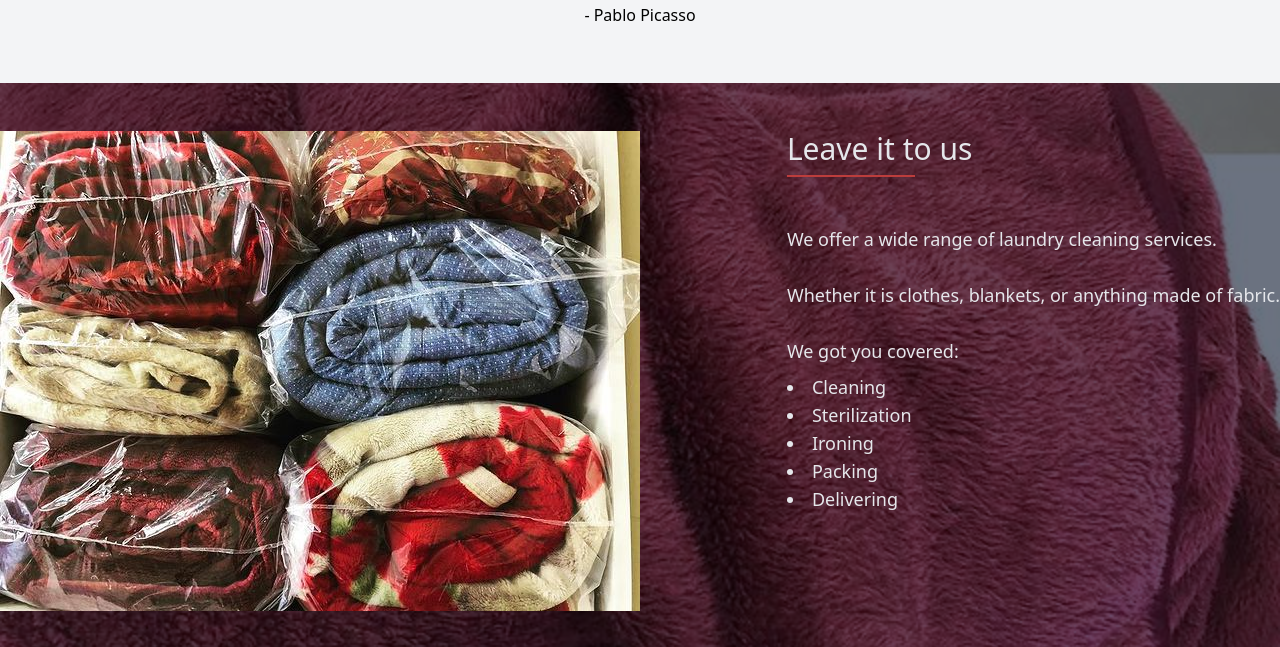
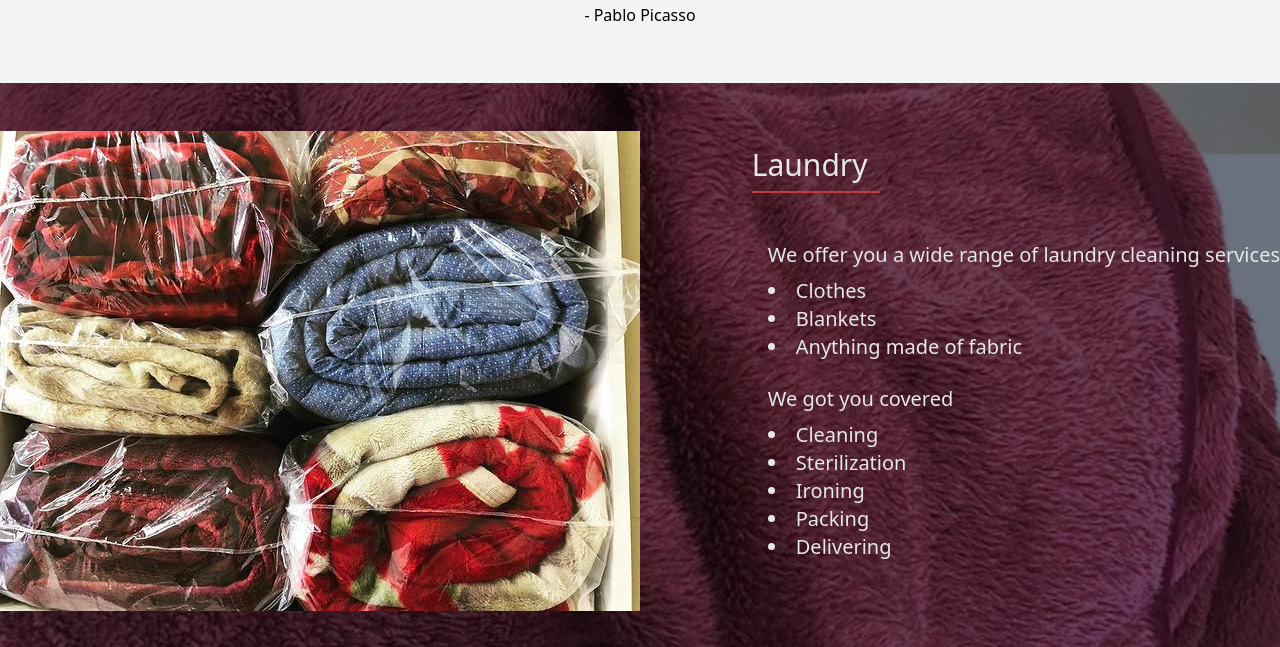
Before and after one commit to alrawas/snowwhitecleaningservices, a website: page public/index.html in a window 1280 px wide. Shown: the part 1029-1676 px from the top of the page. Drawn offline with nearby package versions, Linux system fonts and the light colour scheme.

Commit message:
fix in laundry section

```diff
--- a/public/index.html
+++ b/public/index.html
@@ -168,18 +168,22 @@
             <img src="img/section2-img.jpg" alt="" class="inline-block" />
           </div>
 
-          <div class="text-center md:text-left">
+          <div class="text-center md:text-left text-xl">
             <div>
-              <h2 class="text-3xl text-gray-200">Leave it to us</h2>
-              <div class="mt-2 w-32 h-0.5 bg-secondary"></div>
+              <h2 class="text-3xl text-gray-200 mt-4">Laundry</h2>
+              <div class="mt-2 w-32 h-0.5 bg-secondary mx-auto md:mx-0"></div>
             </div>
-            <div class="text-gray-200 text-lg mt-12">
-              <p>
-                We offer a wide range of laundry cleaning services.<br /><br />
-                Whether it is clothes, blankets, or anything made of fabric.<br /><br />
-                We got you covered:
-              </p>
-              <ul class="list-disc list-inside mt-2">
+            <div class="text-gray-200 mt-12 text-left pl-4">
+              <p>We offer you a wide range of laundry cleaning services</p>
+                <ul class="list-disc list-inside mt-2">
+                  <li>Clothes</li>
+                  <li>Blankets</li>
+                  <li>Anything made of fabric</li>
+                </ul>
+
+              <p class="mt-6"> We got you covered</p>
+
+              <ul class="list-disc list-inside mt-2 mb-6">
                 <li>Cleaning</li>
                 <li>Sterilization</li>
                 <li>Ironing</li>
```
Also changed, not shown: public/styles.css.
